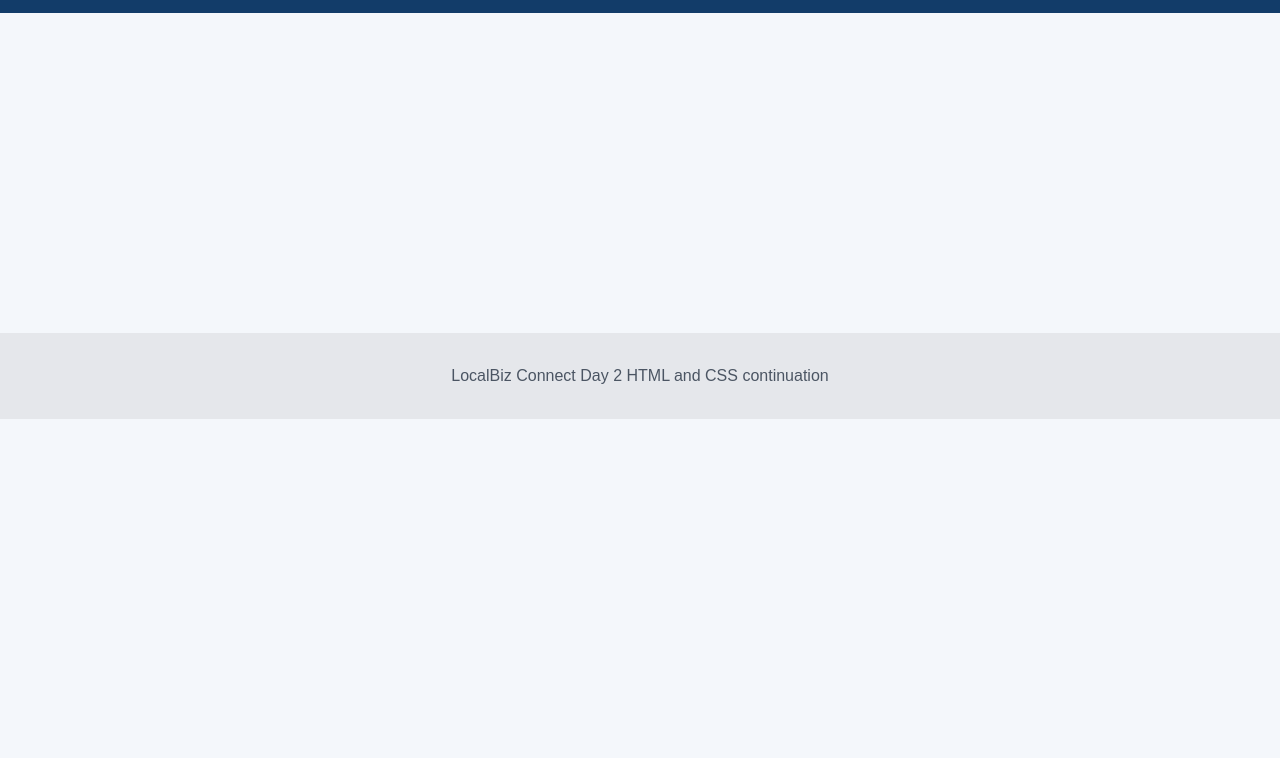
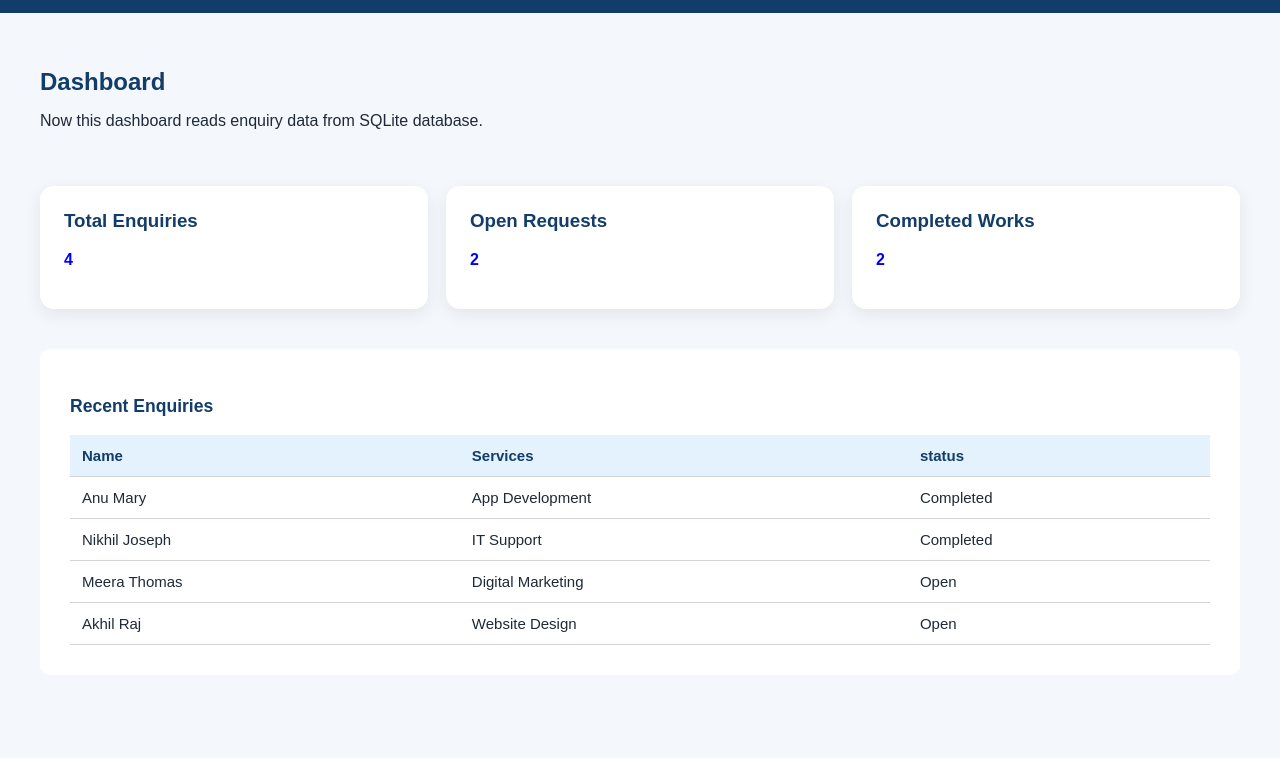
Before and after one commit to Rahul1011soorya/LocalBiz-, a plain HTML site: page Frontend/dashboard.html in a window 1280 px wide. Shown: the part 42-800 px from the top of the page. Drawn offline with Linux system fonts and the light colour scheme.

```diff
--- a/Frontend/dashboard.html
+++ b/Frontend/dashboard.html
@@ -20,8 +20,82 @@
             <a href="student-profile.html">Student Profile</a>
         </nav>
     </header>
+    <main >
+        <section class="page-title">
+            <h1>Dashboard</h1>
+             <p>Now this dashboard reads enquiry data from SQLite database.</p>
+        </section>
+        <section class="features">
+
+        <div class="card">
+            <h3>Total Enquiries</h3>
+            <p style="color: blue;">
+                <b>4</b>
+            </p>
+
+
+
+        </div>
+
+        <div class="card">
+            <h3>Open Requests</h3>
+            <p style="color: blue;">
+                <b>2</b>
+            </p>
+
+        </div>
+
+        <div class="card">
+            <h3>Completed Works</h3>
+            <p style="color: blue;">
+                <b>2</b>
+            </p>
+
+        </div>
+
+    </section>
+
+
+
+            <section class="dash-section3">
+
+                <h3 style="color: #123c69;">Recent Enquiries</h3>
+
+                <table>
+                    <tr>
+                        <th>Name</th>
+                        <th>Services</th>
+                        <th>status</th>
+                    </tr>
+                    <tr>
+                        <td>Anu Mary</td>
+                        <td>App Development</td>
+                        <td>Completed</td>
+                    </tr>
+                    <tr>
+                        <td>Nikhil Joseph</td>
+                        <td>IT Support</td>
+                        <td>Completed</td>
+                    </tr>
+                    <tr>
+                        <td>Meera Thomas</td>
+                        <td>Digital Marketing</td>
+                        <td>Open</td>
+                    </tr>
+                    <tr>
+                        <td>Akhil Raj</td>
+                        <td>Website Design</td>
+                        <td>Open</td>
+                    </tr>
+                </table>
+
+            </section>
+
+
+
+    </main>
     <footer>
-        <p>LocalBiz Connect Day 2 HTML and CSS continuation </p>
+        <p>Dashboard-LocalBiz Connect </p>
     </footer>
     <script src="script.js"></script>
 
--- a/Frontend/styles.css
+++ b/Frontend/styles.css
@@ -14,7 +14,7 @@
 .card { background: white; padding: 24px; border-radius: 14px; margin-bottom: 20px; box-shadow: 0 5px 18px rgba(0,0,0,0.08); }
 .card h3 { color: #123c69; margin-top: 0; }
 .grid, .features, .dashboard-grid { display: grid; grid-template-columns: repeat(4, 1fr); gap: 18px; }
-.features, .dashboard-grid { grid-template-columns: repeat(2, 1fr); padding: 40px; }
+.features, .dashboard-grid { grid-template-columns: repeat(3, 1fr); padding: 40px; }
 .mini-card { background: white; padding: 20px; border-radius: 12px; text-align: center; border: 1px solid #d1d5db; }
 .price { color: #2563eb; font-weight: bold; }
 button, .primary-btn { margin-top: 20px; background: #123c69; color: white; padding: 12px 22px; border: none; border-radius: 8px; cursor: pointer; display: inline-block; text-decoration: none; }
@@ -28,7 +28,7 @@
 th, td { text-align: left; border-bottom: 1px solid #d1d5db; padding: 12px; }
 th { background: #e3f2fd; color: #123c69; }
 .stat-number { font-size: 32px; font-weight: bold; color: #2563eb; }
-footer { text-align: center; padding: 18px; background: #e5e7eb; color: #4b5563; margin-top: 25%; }
+footer { text-align: center; padding: 18px; background: #e5e7eb; color: #4b5563; margin-top: 25%;}
 @media (max-width: 768px) { .topbar { flex-direction: column; gap: 12px; text-align: center; } nav a { display: inline-block; margin: 5px 8px; } .grid, .features, .dashboard-grid { grid-template-columns: 1fr; padding: 20px; } .hero h1 { font-size: 28px; } .form-box { margin: 20px; } .page-content { padding: 20px; } }
 
 .form-box {
@@ -69,9 +69,43 @@
     border-radius: 12px;
     text-align: center;
     border: 1px solid #d1d5db;
+    display: flex;
+    align-items: center;
+    justify-content: space-around;
 }
 
 .button-home{
     text-decoration: none;
     color: white;
 }
+
+.enquiry-card{
+    max-width: 900px;
+    margin: 30px 0px 40px 0px;
+    background: white;
+    padding: 24px;
+    border-radius: 14px;
+    box-shadow: 0 5px 18px rgba(0,0,0,0.08);
+}
+
+.dashboard-grid{
+    justify-items: center;
+    padding:20px
+}
+
+.dash-section3{
+    background-color: white;
+    padding: 30px;
+    margin: 20px;
+    margin-bottom: 20px;
+    text-align: left;
+    border-radius: 10px;
+    font-size: 15px;
+    margin-left: 40px;
+    margin-right: 40px;
+    margin-top: -20px;
+
+    table { width: 100%; border-collapse: collapse; margin-top: 15px; }
+    th, td { text-align: left; border-bottom: 1px solid #d1d5db; padding: 12px; }
+    th { background: #e3f2fd; color: #123c69; }
+}
```
Also changed, not shown: Frontend/scriptt.js (added, +20 -0 lines), 2 other files.
